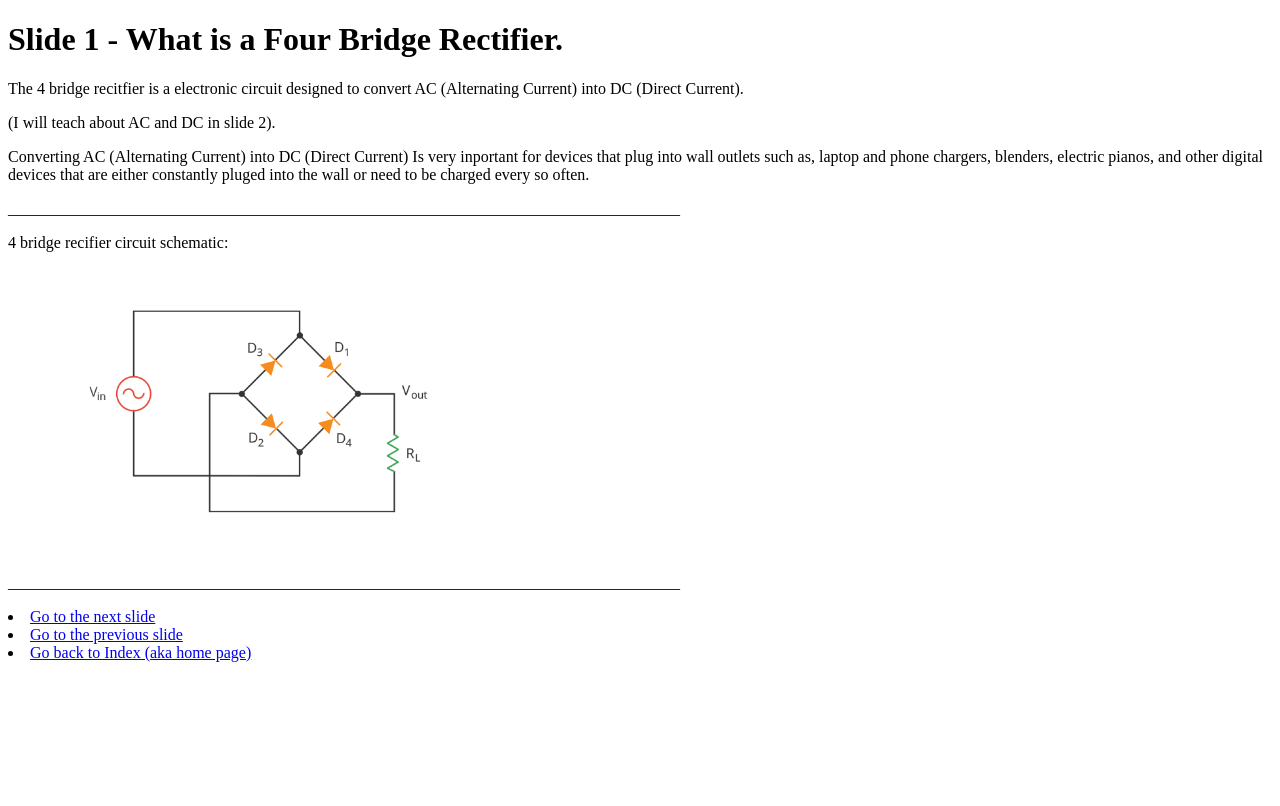
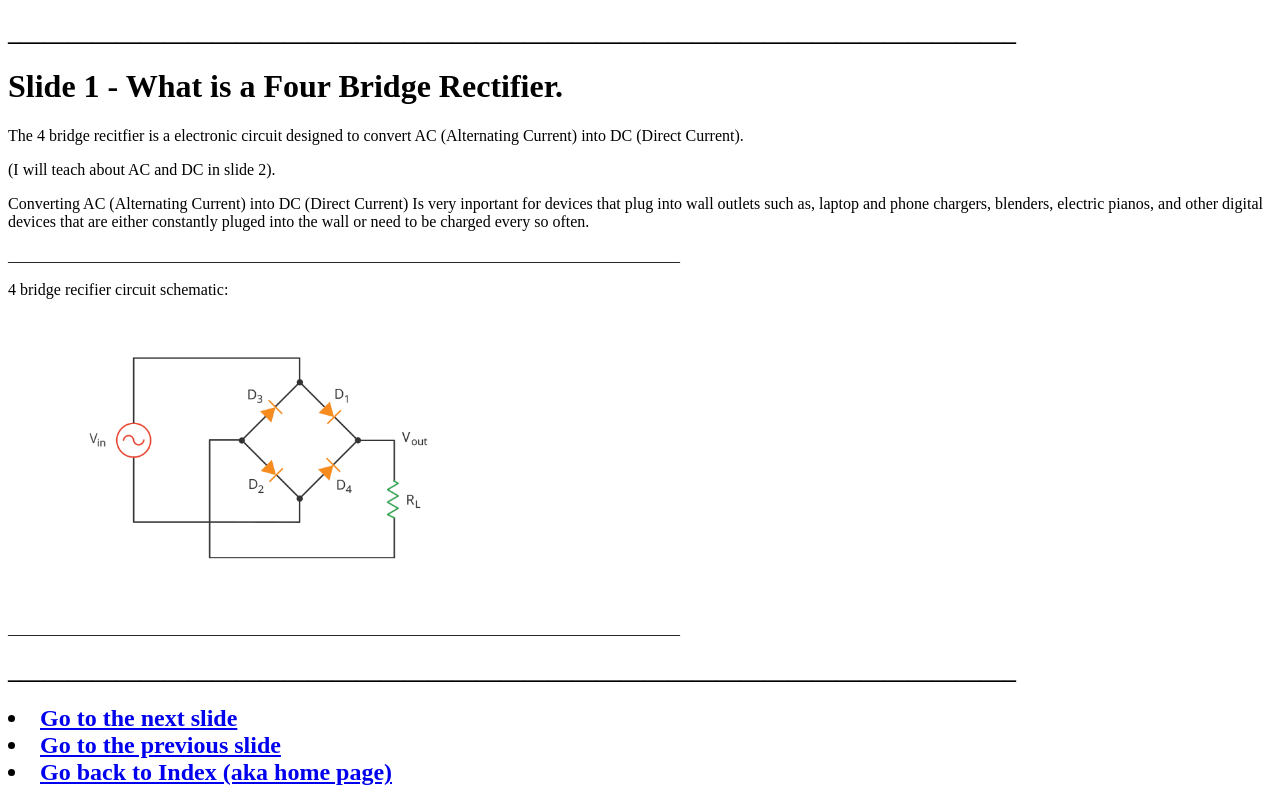
Before and after one commit to SailingDreamer/Four_Bridge_Rectifier, a plain HTML site: page slides/slide1.html in a window 1280 px wide. Drawn offline with Linux system fonts and the light colour scheme.

Commit message:
Update slide1.html

```diff
--- a/slides/slide1.html
+++ b/slides/slide1.html
@@ -5,9 +5,14 @@
 </head>
 <body>
 
+    <h2>
+        ____________________________________________________________________________________
+    <h2>
+
 <h1>
     Slide 1 - What is a Four Bridge Rectifier.
 </h1>
+
 
     <p>
         The 4 bridge recitfier is a electronic circuit designed to convert AC (Alternating Current) into DC (Direct Current).
@@ -42,7 +47,9 @@
         ____________________________________________________________________________________
     </p>
 
-
+    <h2>
+        ____________________________________________________________________________________
+    <h2>
 
 <li><a href=slide2.html>Go to the next slide</a></li>
 <li><a href=../index.html>Go to the previous slide</a></li>
```
